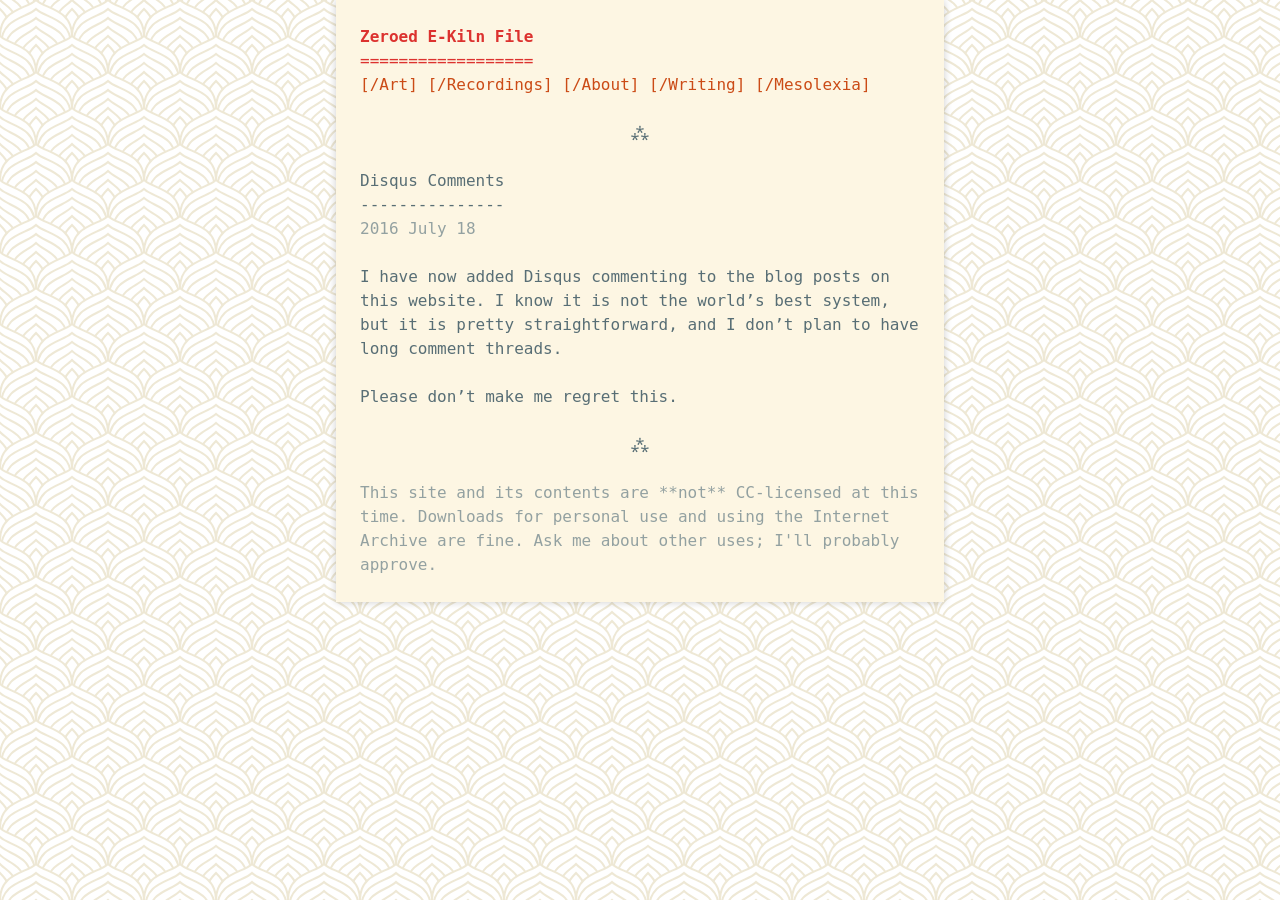
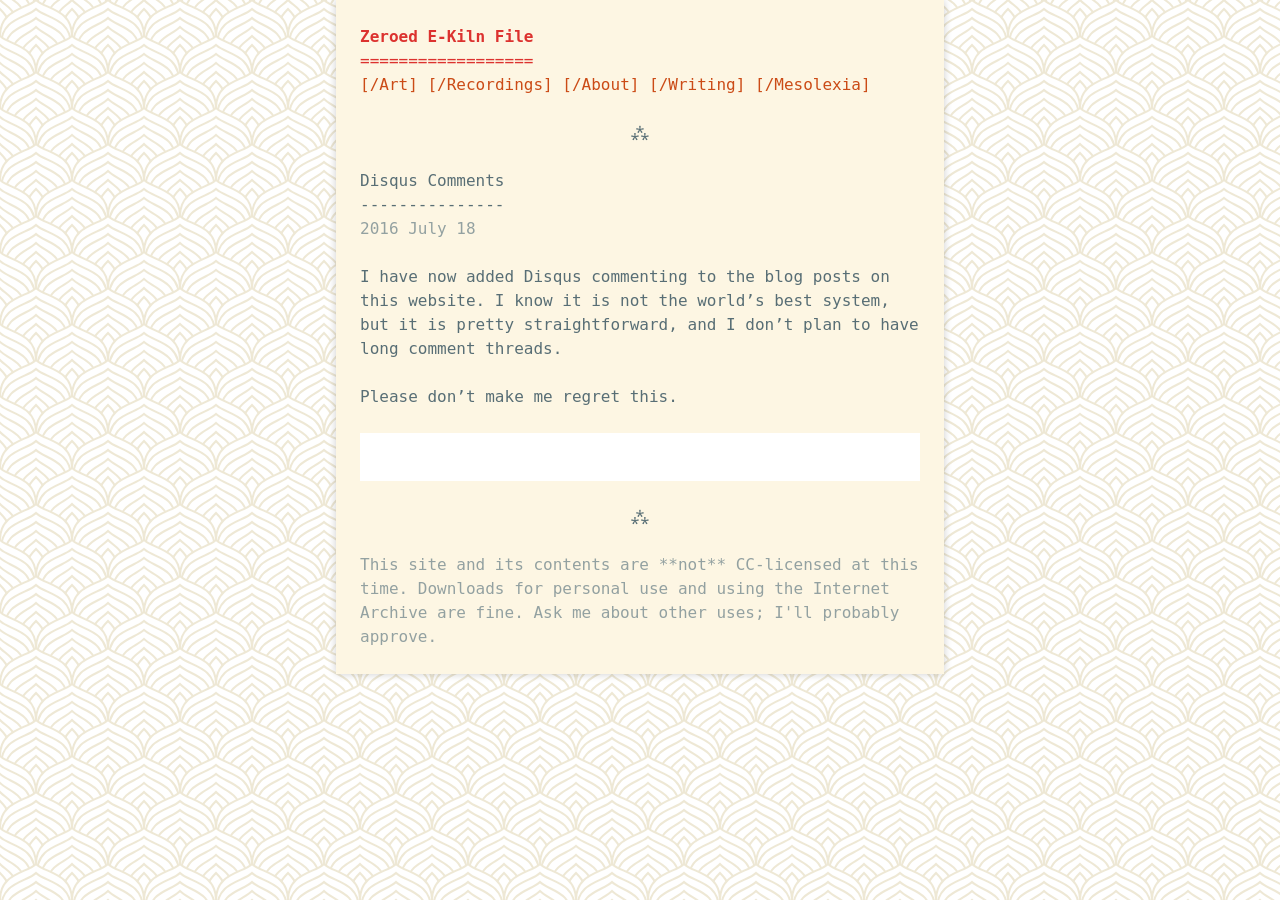
Before and after one commit to ilzolende/ilzolende.github.io, a Jekyll site: the page built from _posts/2016-07-18-disqus.md, in a window 1280 px wide. Built offline with Jekyll 4.4.1, drawn with Linux system fonts in a browser that asks for light colours; comment, search, counter and statistics services are not loaded.

Commit message:
formatted comments

```diff
--- a/_sass/_layout.scss
+++ b/_sass/_layout.scss
@@ -63,3 +63,10 @@ h2.page-heading { margin-top: 1.5em; }
 body>footer {
   color: $secondary-text-color;
 }
+
+aside.comments {
+  background-color: #fff;
+  padding: 1.5em;
+
+  noscript { font-family: "Helvetica Neue",arial,sans-serif; }
+}
```
